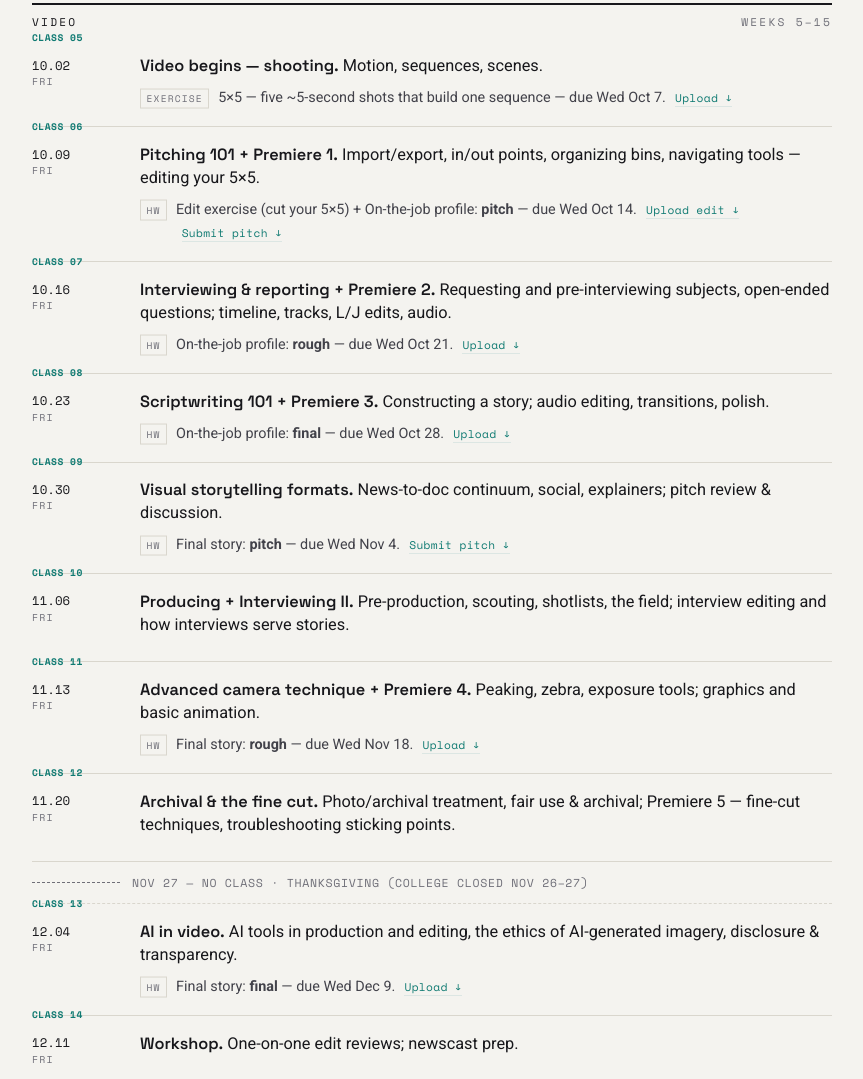
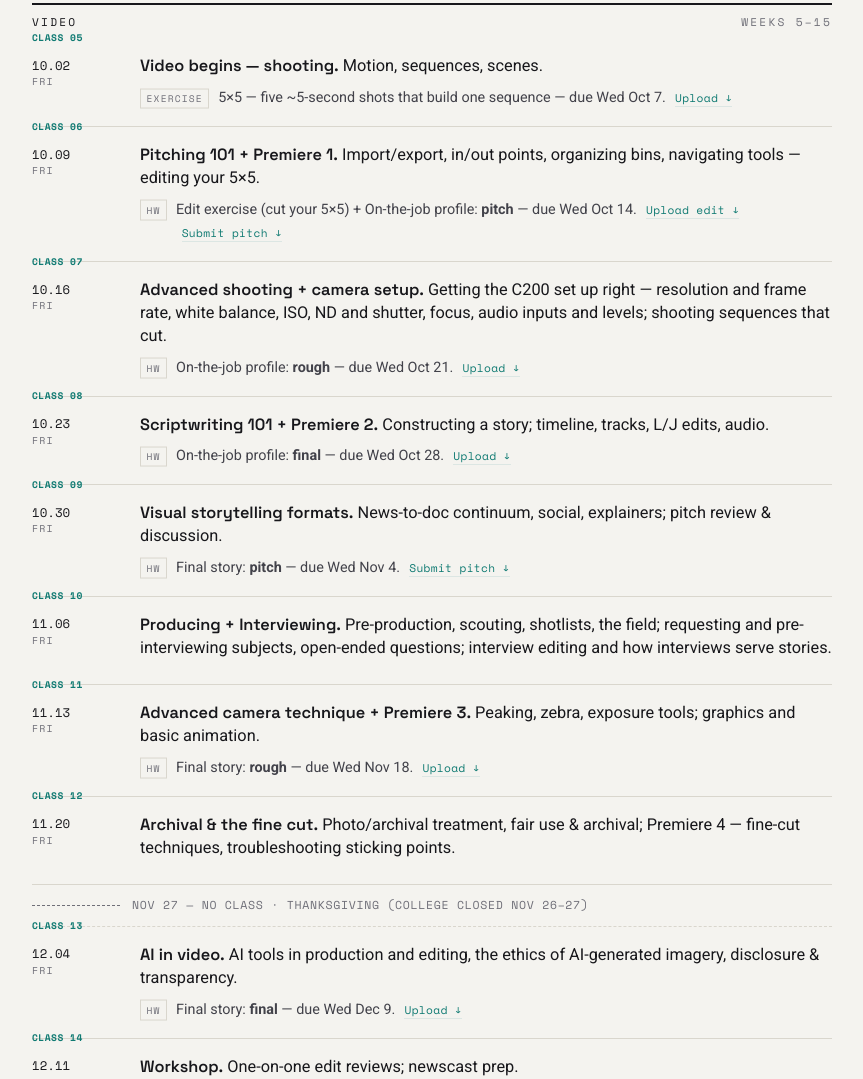
Before and after one commit to travisgfox/fundamentals, a plain HTML site: page index.html in a window 1280 px wide. Shown: the part 4931-6010 px from the top of the page, without its empty margins (208-1071 px from the left). Drawn offline with nearby package versions, Linux system fonts and the light colour scheme.

Commit message:
Schedule: 10/16 advanced shooting + camera setup; renumber Premiere 2-4; 11/6 Interviewing

```diff
--- a/index.html
+++ b/index.html
@@ -720,7 +720,7 @@
         <span class="num">CLASS 07</span>
         <div class="time">10.16<span class="day">Fri</span></div>
         <div>
-          <p class="topic"><span class="lead">Interviewing &amp; reporting + Premiere 2.</span> Requesting and pre-interviewing subjects, open-ended questions; timeline, tracks, L/J edits, audio.</p>
+          <p class="topic"><span class="lead">Advanced shooting + camera setup.</span> Getting the C200 set up right — resolution and frame rate, white balance, ISO, ND and shutter, focus, audio inputs and levels; shooting sequences that cut.</p>
           <div class="hw"><span class="hwlabel">HW</span><span>On-the-job profile: <strong>rough</strong> — due Wed Oct 21. <a class="sub" href="#" data-asg="otj-rough">Upload ↓</a></span></div>
         </div>
       </div>
@@ -729,7 +729,7 @@
         <span class="num">CLASS 08</span>
         <div class="time">10.23<span class="day">Fri</span></div>
         <div>
-          <p class="topic"><span class="lead">Scriptwriting 101 + Premiere 3.</span> Constructing a story; audio editing, transitions, polish.</p>
+          <p class="topic"><span class="lead">Scriptwriting 101 + Premiere 2.</span> Constructing a story; timeline, tracks, L/J edits, audio.</p>
           <div class="hw"><span class="hwlabel">HW</span><span>On-the-job profile: <strong>final</strong> — due Wed Oct 28. <a class="sub" href="#" data-asg="otj-final">Upload ↓</a></span></div>
         </div>
       </div>
@@ -747,7 +747,7 @@
         <span class="num">CLASS 10</span>
         <div class="time">11.06<span class="day">Fri</span></div>
         <div>
-          <p class="topic"><span class="lead">Producing + Interviewing II.</span> Pre-production, scouting, shotlists, the field; interview editing and how interviews serve stories.</p>
+          <p class="topic"><span class="lead">Producing + Interviewing.</span> Pre-production, scouting, shotlists, the field; requesting and pre-interviewing subjects, open-ended questions; interview editing and how interviews serve stories.</p>
         </div>
       </div>
 
@@ -755,7 +755,7 @@
         <span class="num">CLASS 11</span>
         <div class="time">11.13<span class="day">Fri</span></div>
         <div>
-          <p class="topic"><span class="lead">Advanced camera technique + Premiere 4.</span> Peaking, zebra, exposure tools; graphics and basic animation.</p>
+          <p class="topic"><span class="lead">Advanced camera technique + Premiere 3.</span> Peaking, zebra, exposure tools; graphics and basic animation.</p>
           <div class="hw"><span class="hwlabel">HW</span><span>Final story: <strong>rough</strong> — due Wed Nov 18. <a class="sub" href="#" data-asg="final-rough">Upload ↓</a></span></div>
         </div>
       </div>
@@ -764,7 +764,7 @@
         <span class="num">CLASS 12</span>
         <div class="time">11.20<span class="day">Fri</span></div>
         <div>
-          <p class="topic"><span class="lead">Archival &amp; the fine cut.</span> Photo/archival treatment, fair use &amp; archival; Premiere 5 — fine-cut techniques, troubleshooting sticking points.</p>
+          <p class="topic"><span class="lead">Archival &amp; the fine cut.</span> Photo/archival treatment, fair use &amp; archival; Premiere 4 — fine-cut techniques, troubleshooting sticking points.</p>
         </div>
       </div>
 
```
